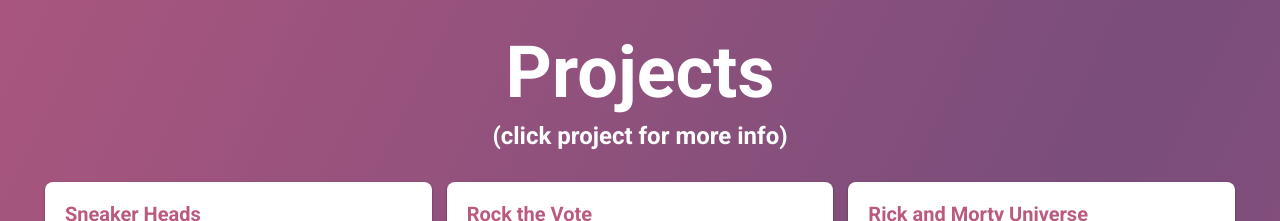
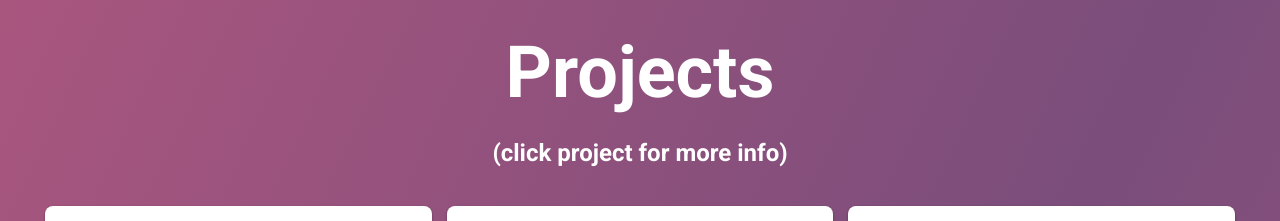
Before and after one commit to dlittle1/react-portfolio, a React (Create React App) app: page / in a window 1280 px wide. Shown: the part 820-1041 px from the top of the page. Built offline with nearby package versions, Linux system fonts and the light colour scheme.

Commit message:
add line height to projects heading

```diff
--- a/src/styles/projects.css
+++ b/src/styles/projects.css
@@ -5,7 +5,8 @@
 .projects-heading p {
   font-size: 1.5rem;
   font-weight: 700;
-  margin: 10px;
+  line-height: 1.5;
+  margin: 20px;
   text-align: center;
   color: white;
 }
```
